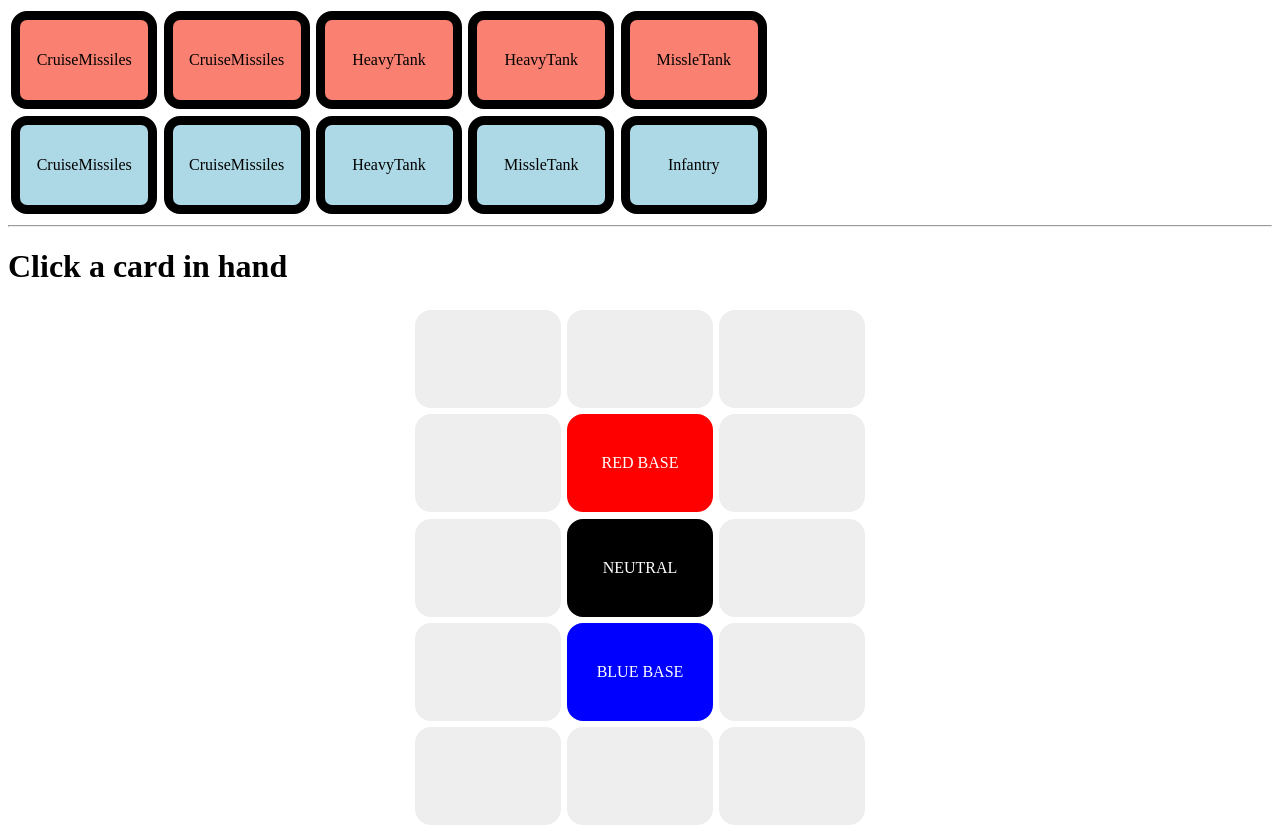
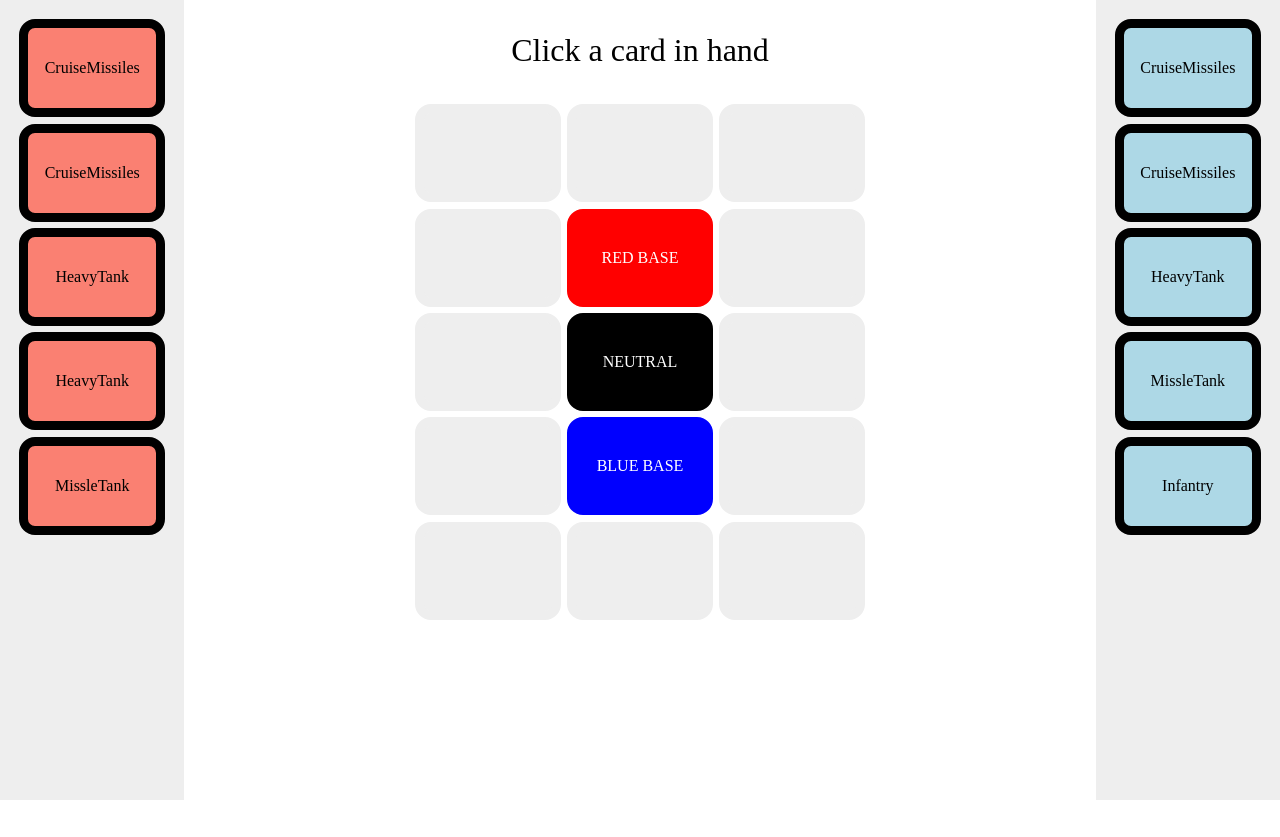
Before and after one commit to mpaulweeks/ogre, a React (Create React App) app: page / in a window 1280 px wide. After the commit the page ends 800 px from the top, so only its background shows below. Built offline with nearby package versions, Linux system fonts and the light colour scheme.

Commit message:
column view

```diff
--- a/src/app/GameApp.tsx
+++ b/src/app/GameApp.tsx
@@ -2,6 +2,7 @@ import React, { useState } from 'react';
 import { Game, GameState, GridKey, OgreCard, OgreSquare } from '../lib';
 import { ViewBoard } from './ViewBoard';
 import { ViewHand } from './ViewHand';
+import './styles.css';
 
 export function GameApp() {
   const [state, setState] = useState<GameState>(Game.create().getState());
@@ -26,23 +27,22 @@ export function GameApp() {
   };
 
   return (
-    <div>
+    <div className='ViewColumns'>
       <ViewHand
         player={game.red}
         selected={selectedHand}
         setSelected={setSelectedHand}
+      />
+      <ViewBoard
+        game={game}
+        toPlay={selectedHand}
+        playCard={playCard}
       />
       <ViewHand
         player={game.blue}
         selected={selectedHand}
         setSelected={setSelectedHand}
       />
-      <hr />
-      <ViewBoard
-        game={game}
-        toPlay={selectedHand}
-        playCard={playCard}
-      />
     </div>
   );
 }
--- a/src/app/ViewBoard.tsx
+++ b/src/app/ViewBoard.tsx
@@ -1,7 +1,6 @@
 import React, { useEffect, useState } from 'react';
 import { Board, filterEmpty, flatten, Game, GridKey, OgreCard, OgreSquare, Unit } from '../lib';
 import { ViewSquare } from './ViewSquare';
-import './styles.css';
 
 export function ViewBoard(props: {
   game: Game;
@@ -101,8 +100,13 @@ export function ViewBoard(props: {
   }
 
   return (
-    <div onMouseLeave={() => setHover(undefined)}>
-      <h1>{message}</h1>
+    <div
+      className='ViewBoard'
+      onMouseLeave={() => setHover(undefined)}
+    >
+      <div className='ViewBoardTitle'>
+        {message}
+      </div>
       {gridSquares.map((row, ri) => (
         <div className="ViewBoardRow" key={ri}>
           {row.map(gs => (
--- a/src/app/ViewCard.tsx
+++ b/src/app/ViewCard.tsx
@@ -1,7 +1,6 @@
 import React from 'react';
 import { OgreCard } from '../lib';
 import { getBackgroundColor, getName } from './render';
-import './styles.css';
 
 export function ViewCard(props: {
   onClick(): void;
--- a/src/app/ViewHand.tsx
+++ b/src/app/ViewHand.tsx
@@ -9,7 +9,7 @@ export function ViewHand(props: {
 }) {
   const cards = props.player.getState().hand;
   return (
-    <div style={{ display: 'flex', }}>
+    <div className='ViewHand'>
       {cards.map(card => (
         <ViewCard
           key={card.id}
--- a/src/app/ViewSquare.tsx
+++ b/src/app/ViewSquare.tsx
@@ -1,7 +1,6 @@
 import React from 'react';
 import { BlueBase, GridKey, NeutralSpace, OgreSquare, RedBase } from '../lib';
 import { getBackgroundColor, getName } from './render';
-import './styles.css';
 
 export function ViewSquare(props: {
   isHover: boolean;
--- a/src/app/styles.css
+++ b/src/app/styles.css
@@ -1,3 +1,44 @@
+html,
+body,
+#root {
+  margin: 0;
+}
+
+.ViewColumns {
+  width: 100%;
+  min-height: 100vh;
+
+  display: flex;
+  flex-direction: row;
+  justify-content: center;
+  align-items: stretch;
+}
+
+.ViewHand {
+  display: flex;
+  flex-direction: column;
+  justify-content: flex-start;
+  align-items: center;
+
+  padding: 1em;
+  background-color: #eee;
+}
+
+.ViewBoard {
+  flex-grow: 1;
+}
+.ViewBoardTitle {
+  margin: 1em;
+  font-size: 2em;
+  text-align: center;
+}
+.ViewBoardRow {
+  display: flex;
+  flex-direction: row;
+  justify-content: center;
+  align-items: center;
+}
+
 .ViewCard {
   cursor: pointer;
   height: 5em;
@@ -23,10 +64,3 @@
   color: purple;
   font-weight: bold;
 }
-
-.ViewBoardRow {
-  display: flex;
-  flex-direction: row;
-  justify-content: center;
-  align-items: center;
-}
```
